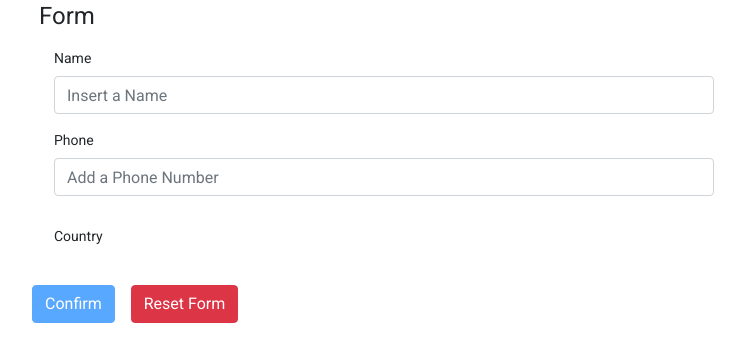
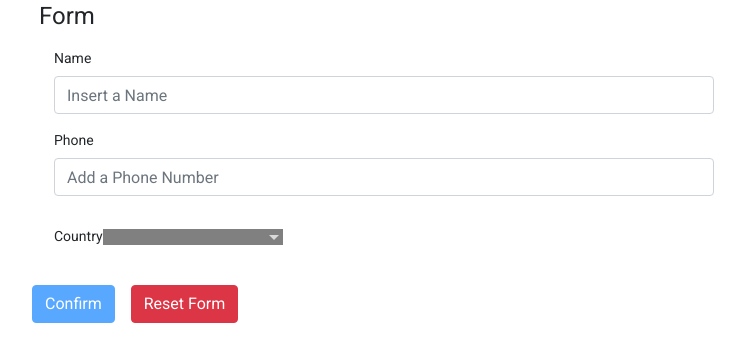
Before and after one commit to mwlk/coderhouse-angular, an Angular app in the folder Forms-Wlk/: page / in a window 1280 px wide. Shown: the top 362 px of the page, without its empty margins (256-1001 px from the left). Built offline with nearby package versions, Linux system fonts and the light colour scheme.

Commit message:
upd select

```diff
--- a/Forms-Wlk/src/app/form-component/form-component.component.css
+++ b/Forms-Wlk/src/app/form-component/form-component.component.css
@@ -1,7 +1,11 @@
 .not-empty-select.mat-selected {
-  color: green !important;
+  color: navy !important;
 }
 
 :host /deep/ .mat-select-value-text {
-  color: green !important;
+  color: navy !important;
 }
+
+/deep/ .mat-select{
+  background-color: grey;
+}
```
